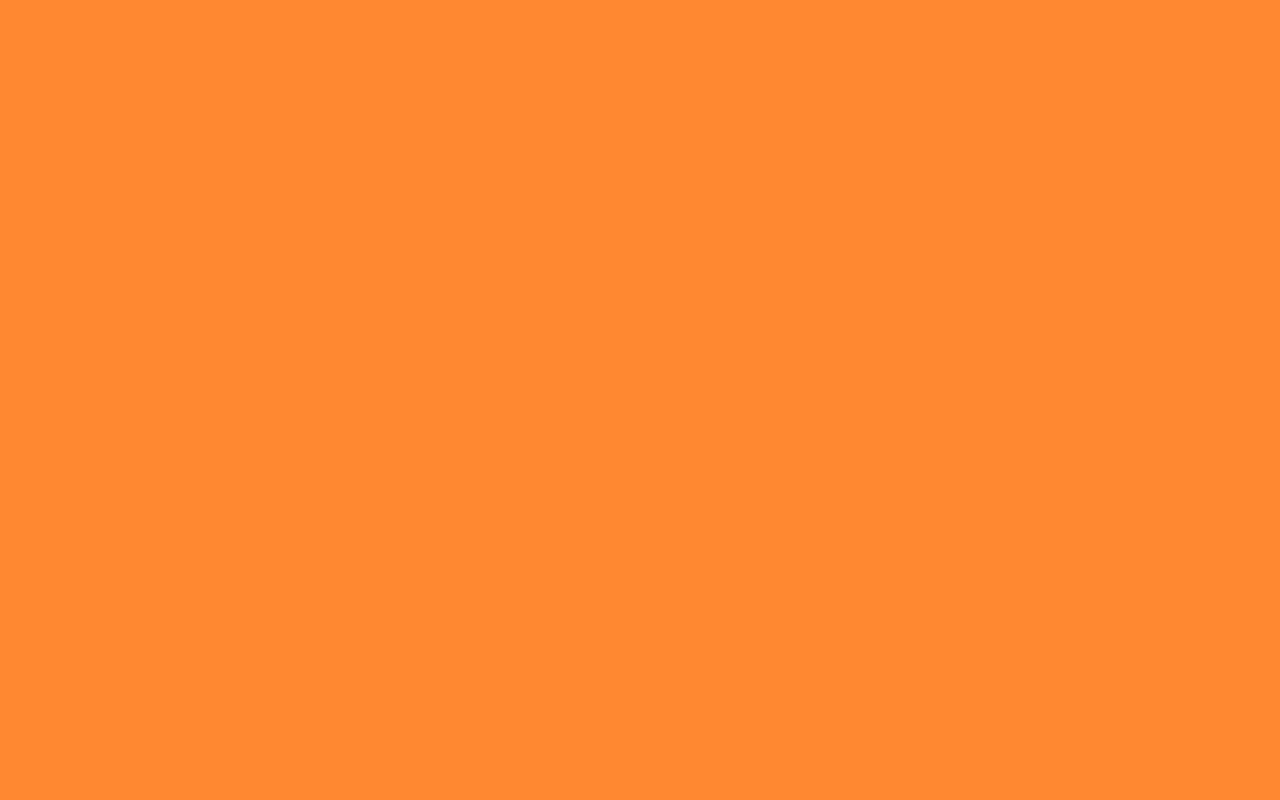
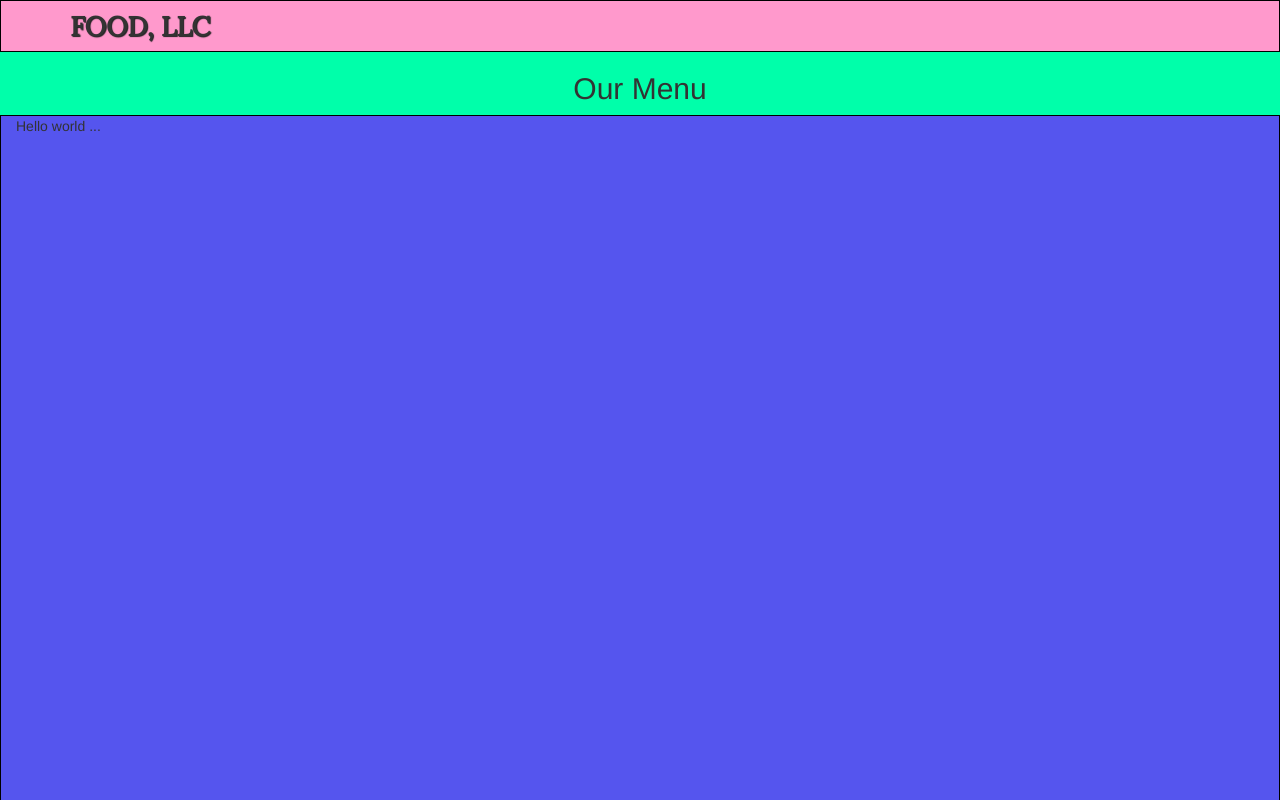
Before and after one commit to c0RrdUMp/module3, a plain HTML site: page index.html in a window 1280 px wide. Shown: the top 800 px of the page. Drawn offline with Linux system fonts and the light colour scheme.

Commit message:
Signed-off-by: c0RrdUMp <cdfxsub@gmail.com>

```diff
--- a/index.html
+++ b/index.html
@@ -11,7 +11,36 @@
     <link href='https://fonts.googleapis.com/css?family=Lora' rel='stylesheet' type='text/css'>
   </head>
 <body>
-    <header></header>
+    <header>
+    <nav id="header-nav" class="navbar navbar-default">
+      <div class="container">
+        <div class="navbar-header">
+          <!--
+          <a href="index.html" class="pull-left visible-md visible-lg">
+          </a>
+          -->
+
+          <div class="navbar-brand">
+            <h1>FOOD, LLC</h1>
+          </div>
+
+
+        </div>
+      </div>
+    </nav>
+
+  </header>
+
+    <!-- jQuery (Bootstrap JS plugins depend on it) -->
+  <script src="javascripts/jquery-1.12.1.min.js"></script>
+  <script src="javascripts/bootstrap.min.js"></script>
+  <!--
+  <script src="javascripts/script.js"></script>
+-->
 </body>
 
+    <h2 class="text-center">Our Menu</h2>
+
+    <section class="container-fluid"> Hello world ... </section>
+
 </html>
--- a/stylesheets/styles.css
+++ b/stylesheets/styles.css
@@ -1,4 +1,38 @@
 /********** Base styles **********/
 body{
-  background-color: #FF8833;
+  background-color: #00FFAA;
 }
+
+section {
+  background-color: #5555EE;
+  border: solid black 1px;
+  height: 1000px;
+}
+
+/** HEADER **/
+#header-nav {
+  background-color: #FF99CC;
+  border-radius: 0;
+  border: solid black 1px;
+}
+
+
+.navbar-brand {
+  padding-top: 15px;
+  padding-bottom: 10px;
+}
+
+.navbar-brand h1 { /* Restaurant name */
+  font-family: 'Lora', serif;
+  color: #333333;
+  font-size: 1.5em;
+  text-transform: uppercase;
+  font-weight: bold;
+  text-shadow: 1px 1px 1px #222;
+  margin-top: 0;
+  margin-bottom: 0;
+  line-height: .75;
+}
+.navbar-brand a:hover, .navbar-brand a:focus {
+  text-decoration: none;
+}
```
